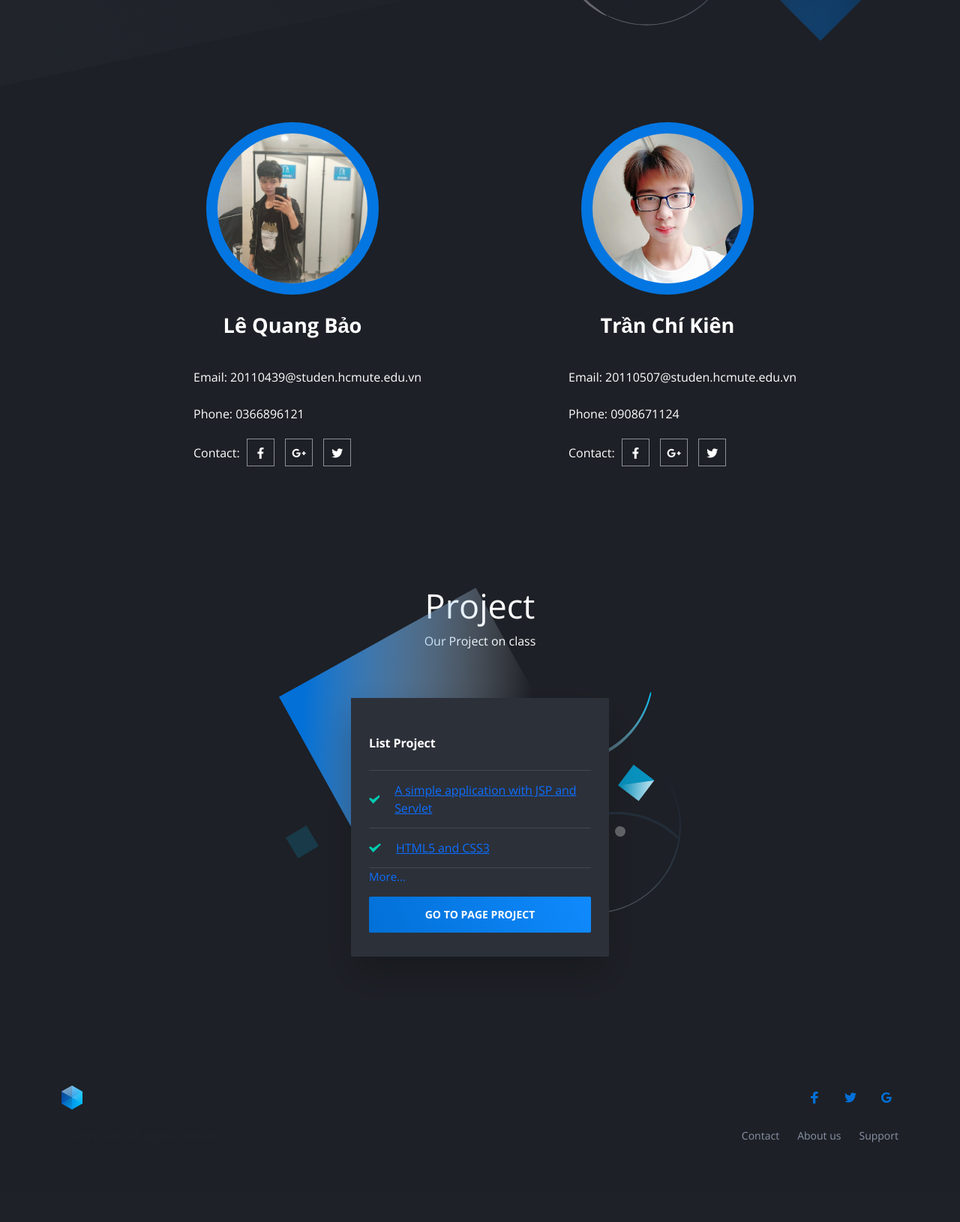
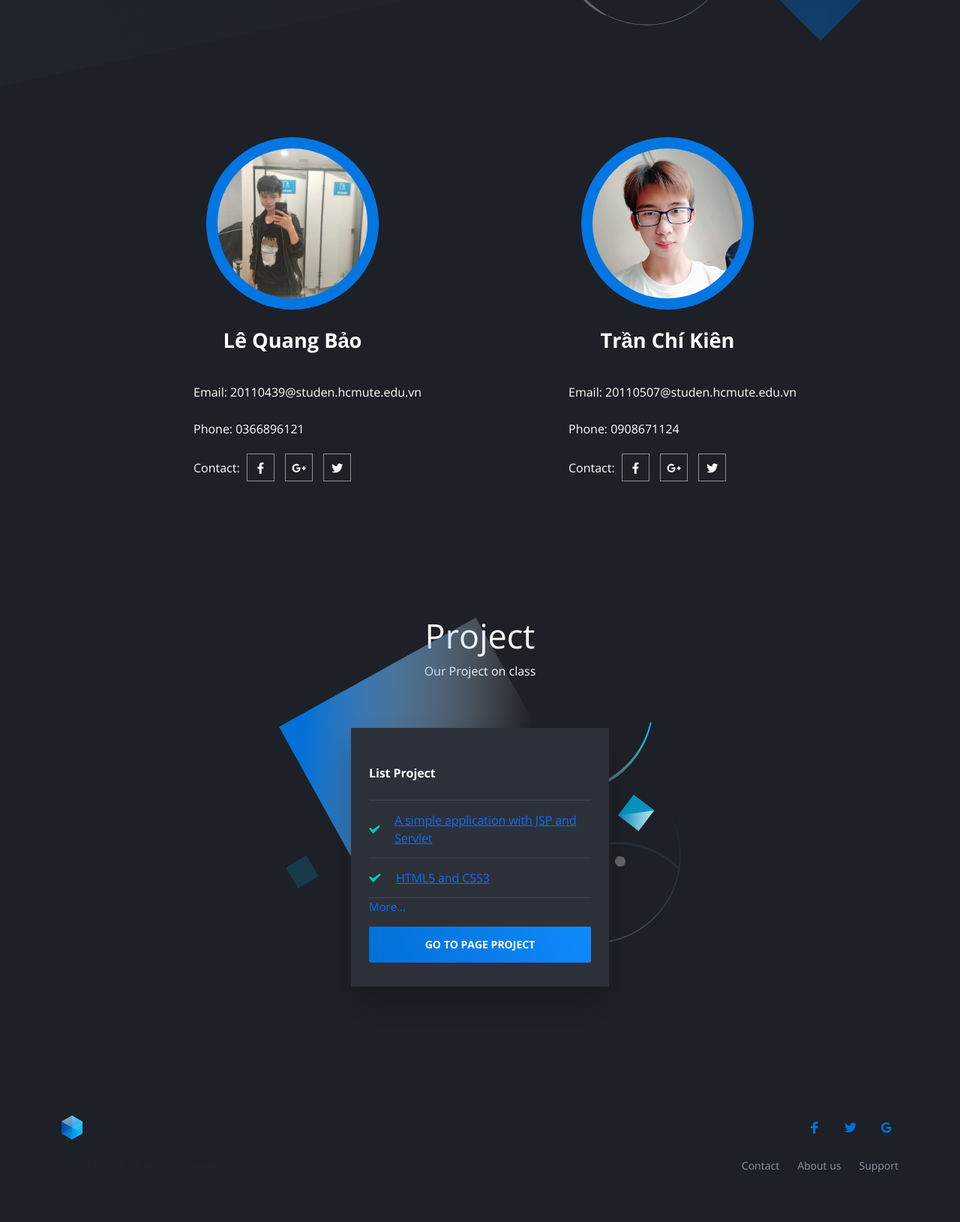
Before and after one commit to AdminJohnk/solid-main, a PHP site: page / in a window 1280 px wide. Shown: the part 585-2215 px from the top of the page at 75% size. Before the commit the page ends 2109 px from the top, so only its background shows below. Run offline with PHP 8.4, Linux system fonts and the light colour scheme; some libraries are stand-ins or nearby versions.

Commit message:
update margin

```diff
--- a/index.css
+++ b/index.css
@@ -88,8 +88,8 @@
     font-size: 45px;
 }
 #member__top{
-    margin-bottom: 120px;
+    margin-bottom: 140px;
 }
 .pricing{
-    margin-top: 50px;
+    margin-top: 70px;
 }
```
